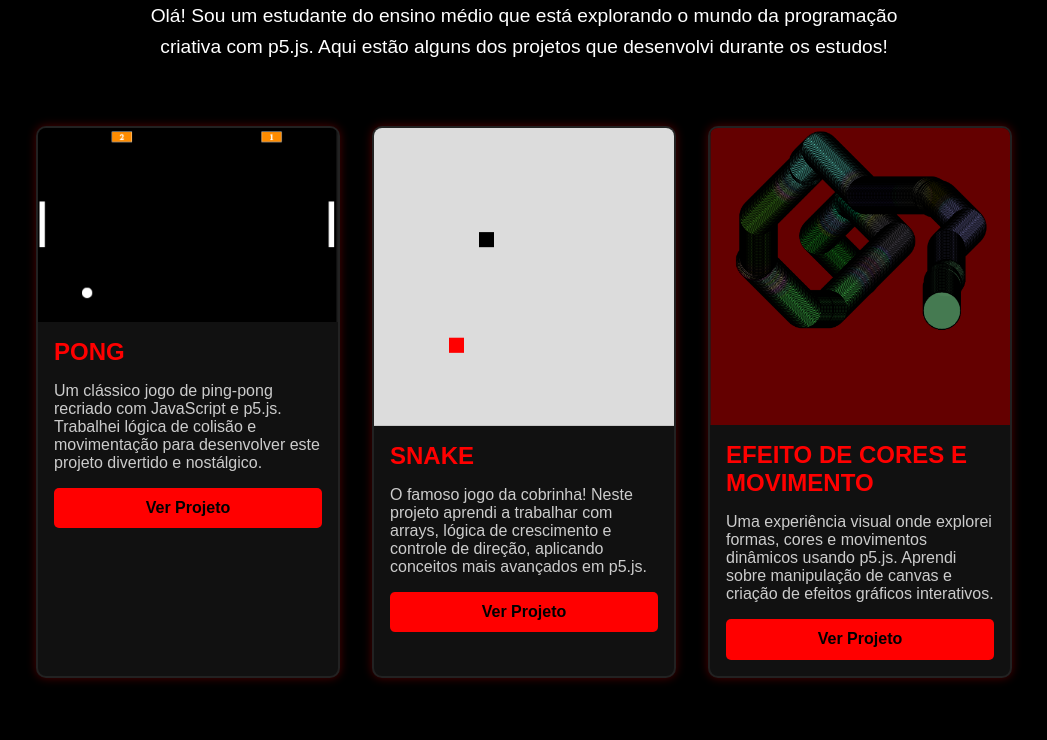
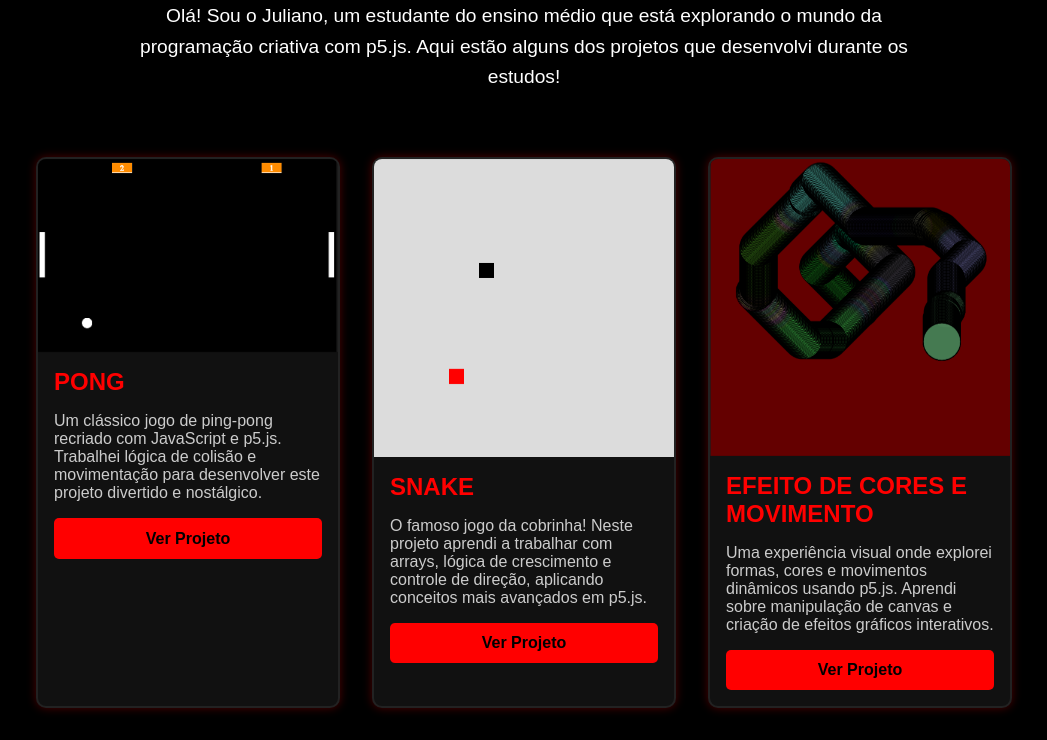
Before and after one commit to julianovrs/Portfolio, a plain HTML site: page index.html in a window 1280 px wide. Shown: the part 119-859 px from the top of the page, without its empty margins (116-1163 px from the left). Before the commit the page ends 829 px from the top, so only its background shows below. Drawn offline with Linux system fonts and the light colour scheme.

Commit message:
Update index.html

```diff
--- a/index.html
+++ b/index.html
@@ -11,7 +11,7 @@
 
   <header>
     <h1>Meu Portfólio de Projetos</h1>
-    <p>Olá! Sou um estudante do ensino médio que está explorando o mundo da programação criativa com p5.js. Aqui estão alguns dos projetos que desenvolvi durante os estudos!</p>
+    <p>Olá! Sou o Juliano, um estudante do ensino médio que está explorando o mundo da programação criativa com p5.js. Aqui estão alguns dos projetos que desenvolvi durante os estudos!</p>
   </header>
 
   <main class="container">
```
